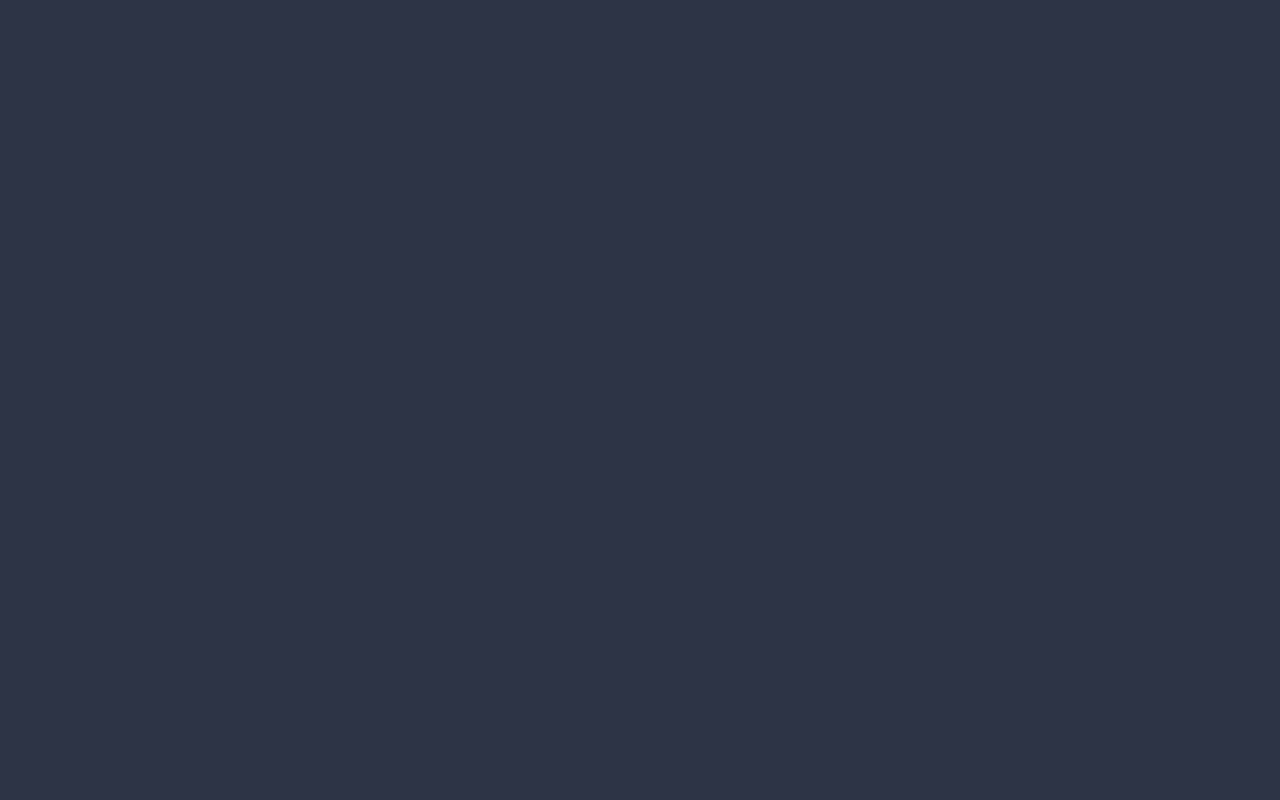
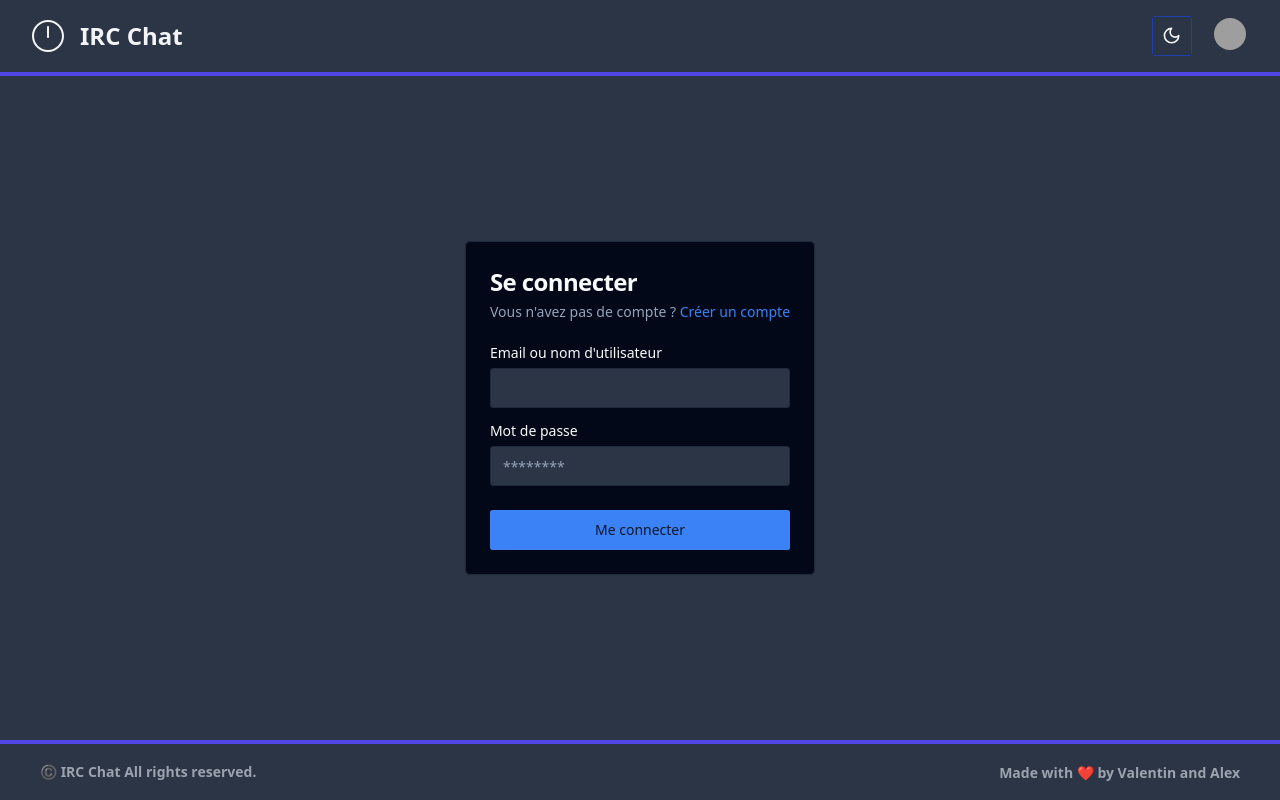
Before and after one commit to PikPakPik/T-JSF-600, a React (Vite) app in the folder client/: page /login in a window 1280 px wide. Before the commit this address had no page. Built offline with nearby package versions, Linux system fonts and the light colour scheme; grey boxes are pictures that could not be loaded.

Commit message:
feat: :sparkles: Add Authentification Pages

```diff
--- a/client/package.json
+++ b/client/package.json
@@ -11,6 +11,7 @@
   },
   "dependencies": {
     "@radix-ui/react-dropdown-menu": "^2.0.6",
+    "@radix-ui/react-label": "^2.0.2",
     "@radix-ui/react-slot": "^1.0.2",
     "class-variance-authority": "^0.7.0",
     "clsx": "^2.1.0",
--- a/client/src/App.tsx
+++ b/client/src/App.tsx
@@ -1,18 +1,28 @@
-import { BrowserRouter, Route, Routes } from "react-router-dom";
+import {
+  BrowserRouter,
+  Navigate,
+  Outlet,
+  Route,
+  Routes,
+} from "react-router-dom";
 import { ThemeProvider } from "./components/shared/theme-provider";
 import Home from "./pages/Home";
 import Layout from "./components/Layout";
+import { Login } from "./pages/Profile/Login";
+import { Signup } from "./pages/Profile/Signup";
 
 const App = () => {
   return (
     <>
       <ThemeProvider defaultTheme="dark" storageKey="vite-ui-theme">
         <BrowserRouter>
-          <Routes>
-            <Route element={<Layout />}>
-              <Route path="/" element={<Home />} />
-            </Route>
-          </Routes>
+            <Routes>
+              <Route element={<Layout />}>
+                <Route path="/" element={<Home />} />
+                <Route path="/login" element={<Login />} />
+                <Route path="/signup" element={<Signup />} />
+              </Route>
+            </Routes>
         </BrowserRouter>
       </ThemeProvider>
     </>
--- /dev/null
+++ b/client/src/components/ui/card.tsx
@@ -0,0 +1,79 @@
+import * as React from "react"
+
+import { cn } from "@/lib/utils"
+
+const Card = React.forwardRef<
+  HTMLDivElement,
+  React.HTMLAttributes<HTMLDivElement>
+>(({ className, ...props }, ref) => (
+  <div
+    ref={ref}
+    className={cn(
+      "rounded-lg border bg-card text-card-foreground shadow-sm",
+      className
+    )}
+    {...props}
+  />
+))
+Card.displayName = "Card"
+
+const CardHeader = React.forwardRef<
+  HTMLDivElement,
+  React.HTMLAttributes<HTMLDivElement>
+>(({ className, ...props }, ref) => (
+  <div
+    ref={ref}
+    className={cn("flex flex-col space-y-1.5 p-6", className)}
+    {...props}
+  />
+))
+CardHeader.displayName = "CardHeader"
+
+const CardTitle = React.forwardRef<
+  HTMLParagraphElement,
+  React.HTMLAttributes<HTMLHeadingElement>
+>(({ className, ...props }, ref) => (
+  <h3
+    ref={ref}
+    className={cn(
+      "text-2xl font-semibold leading-none tracking-tight",
+      className
+    )}
+    {...props}
+  />
+))
+CardTitle.displayName = "CardTitle"
+
+const CardDescription = React.forwardRef<
+  HTMLParagraphElement,
+  React.HTMLAttributes<HTMLParagraphElement>
+>(({ className, ...props }, ref) => (
+  <p
+    ref={ref}
+    className={cn("text-sm text-muted-foreground", className)}
+    {...props}
+  />
+))
+CardDescription.displayName = "CardDescription"
+
+const CardContent = React.forwardRef<
+  HTMLDivElement,
+  React.HTMLAttributes<HTMLDivElement>
+>(({ className, ...props }, ref) => (
+  <div ref={ref} className={cn("p-6 pt-0", className)} {...props} />
+))
+CardContent.displayName = "CardContent"
+
+const CardFooter = React.forwardRef<
+  HTMLDivElement,
+  React.HTMLAttributes<HTMLDivElement>
+>(({ className, ...props }, ref) => (
+  <div
+    ref={ref}
+    className={cn("flex items-center p-6 pt-0", className)}
+    {...props}
+  />
+))
+CardFooter.displayName = "CardFooter"
+
+export { Card, CardHeader, CardFooter, CardTitle, CardDescription, CardContent }
--- /dev/null
+++ b/client/src/components/ui/label.tsx
@@ -0,0 +1,24 @@
+import * as React from "react"
+import * as LabelPrimitive from "@radix-ui/react-label"
+import { cva, type VariantProps } from "class-variance-authority"
+
+import { cn } from "@/lib/utils"
+
+const labelVariants = cva(
+  "text-sm font-medium leading-none peer-disabled:cursor-not-allowed peer-disabled:opacity-70"
+)
+
+const Label = React.forwardRef<
+  React.ElementRef<typeof LabelPrimitive.Root>,
+  React.ComponentPropsWithoutRef<typeof LabelPrimitive.Root> &
+    VariantProps<typeof labelVariants>
+>(({ className, ...props }, ref) => (
+  <LabelPrimitive.Root
+    ref={ref}
+    className={cn(labelVariants(), className)}
+    {...props}
+  />
+))
+Label.displayName = LabelPrimitive.Root.displayName
+
+export { Label }
--- a/client/src/pages/Home.tsx
+++ b/client/src/pages/Home.tsx
@@ -11,12 +11,20 @@
           A simple chat app built with React, Vite, TailwindCSS and Socket.IO
         </p>
         <div className="flex gap-5 mt-5">
-          <Link
-            to="/login"
-            className="bg-indigo-600 hover:bg-indigo-700 text-white px-4 py-2 rounded-md"
-          >
-            Login
-          </Link>
+          <>
+            <Link
+              to="/login"
+              className="bg-indigo-600 hover:bg-indigo-700 text-white px-4 py-2 rounded-md"
+            >
+              Me Connecter
+            </Link>
+            <Link
+              to="/signup"
+              className="bg-indigo-600 hover:bg-indigo-700 text-white px-4 py-2 rounded-md"
+            >
+              M'inscrire
+            </Link>
+          </>
         </div>
       </div>
     </>
--- /dev/null
+++ b/client/src/pages/Profile/Login.tsx
@@ -0,0 +1,43 @@
+import { Button } from "@/components/ui/button";
+import {
+  Card,
+  CardContent,
+  CardDescription,
+  CardFooter,
+  CardHeader,
+  CardTitle,
+} from "@/components/ui/card";
+import { Input } from "@/components/ui/input";
+import { Label } from "@/components/ui/label";
+import { Link } from "react-router-dom";
+
+export function Login() {
+  return (
+    <div className="flex flex-col items-center justify-center h-full">
+      <Card className="max-w-sm">
+        <CardHeader className="space-y-1">
+          <CardTitle className="text-2xl">Se connecter</CardTitle>
+          <CardDescription>
+            Vous n'avez pas de compte ?{" "}
+            <Link to="/signup" className="text-blue-500">
+              Créer un compte
+            </Link>
+          </CardDescription>
+        </CardHeader>
+        <CardContent className="grid gap-4">
+          <div className="grid gap-2">
+            <Label htmlFor="email">Email ou nom d'utilisateur</Label>
+            <Input id="email" type="email" />
+          </div>
+          <div className="grid gap-2">
+            <Label htmlFor="password">Mot de passe</Label>
+            <Input id="password" type="password" placeholder="********" />
+          </div>
+        </CardContent>
+        <CardFooter>
+          <Button className="w-full">Me connecter</Button>
+        </CardFooter>
+      </Card>
+    </div>
+  );
+}
--- /dev/null
+++ b/client/src/pages/Profile/Signup.tsx
@@ -0,0 +1,47 @@
+import { Button } from "@/components/ui/button";
+import {
+  Card,
+  CardContent,
+  CardDescription,
+  CardFooter,
+  CardHeader,
+  CardTitle,
+} from "@/components/ui/card";
+import { Input } from "@/components/ui/input";
+import { Label } from "@/components/ui/label";
+import { Link } from "react-router-dom";
+
+export function Signup() {
+  return (
+    <div className="flex flex-col items-center justify-center h-full">
+      <Card className="max-w-sm">
+        <CardHeader className="space-y-1">
+          <CardTitle className="text-2xl">Créer mon compte </CardTitle>
+          <CardDescription>
+            Vous avez déjà un compte ?{" "}
+            <Link to="/login" className="text-blue-500">
+              Connectez-vous
+            </Link>
+          </CardDescription>
+        </CardHeader>
+        <CardContent className="grid gap-4">
+          <div className="grid gap-2">
+            <Label htmlFor="email">Nom d'utilisateur</Label>
+            <Input id="username" type="text" placeholder="John Doe" />
+          </div>
+          <div className="grid gap-2">
+            <Label htmlFor="email">Email</Label>
+            <Input id="email" type="email" placeholder="m@example.com" />
+          </div>
+          <div className="grid gap-2">
+            <Label htmlFor="password">Mot de passe</Label>
+            <Input id="password" type="password" placeholder="********" />
+          </div>
+        </CardContent>
+        <CardFooter>
+          <Button className="w-full">Créer mon compte</Button>
+        </CardFooter>
+      </Card>
+    </div>
+  );
+}
```
Also changed, not shown: 2 other files (tests, documents, lock files or other folders).
